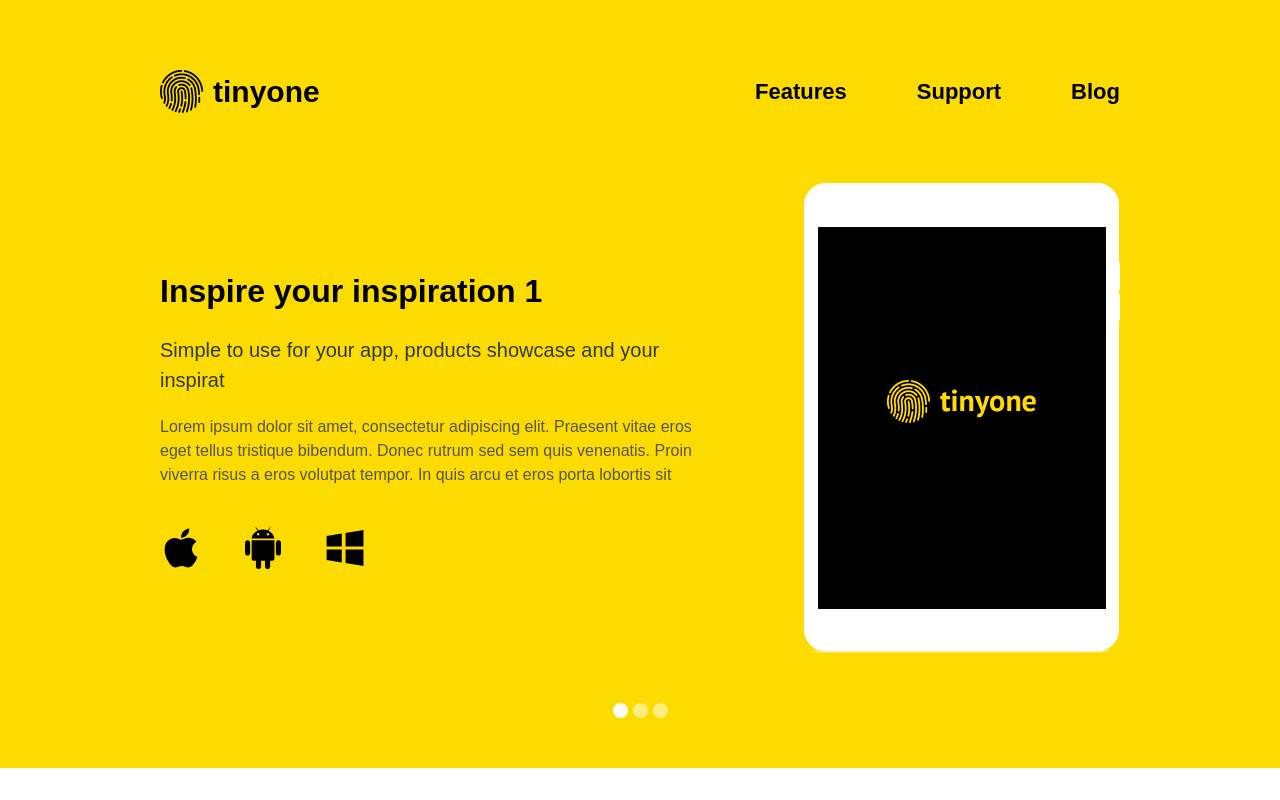
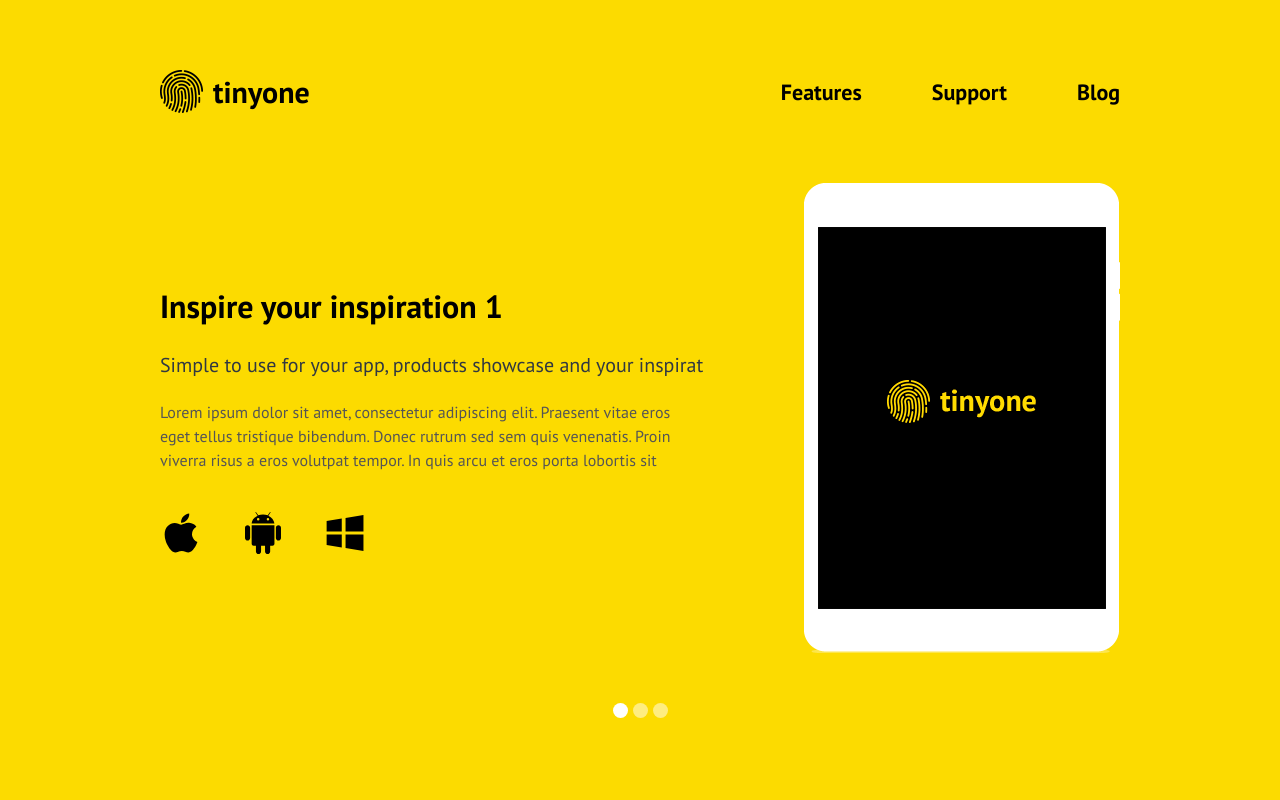
Before and after one commit to ilya-ozerov/tiny-one, a React (Create React App) app: page / in a window 1280 px wide. Shown: the top 800 px of the page. Built offline with nearby package versions, Linux system fonts and the light colour scheme.

Commit message:
add main background color and new font family

```diff
--- a/src/index.scss
+++ b/src/index.scss
@@ -79,6 +79,9 @@
 }
 // -------------------------------------------------------
 
+@import url('https://fonts.googleapis.com/css2?family=PT+Sans:wght@400;700&display=swap');
+
 body {
-  font-family: Arial;
+  font-family: 'PT Sans', sans-serif;
+  background-color: #fcdb00;
 }
```
